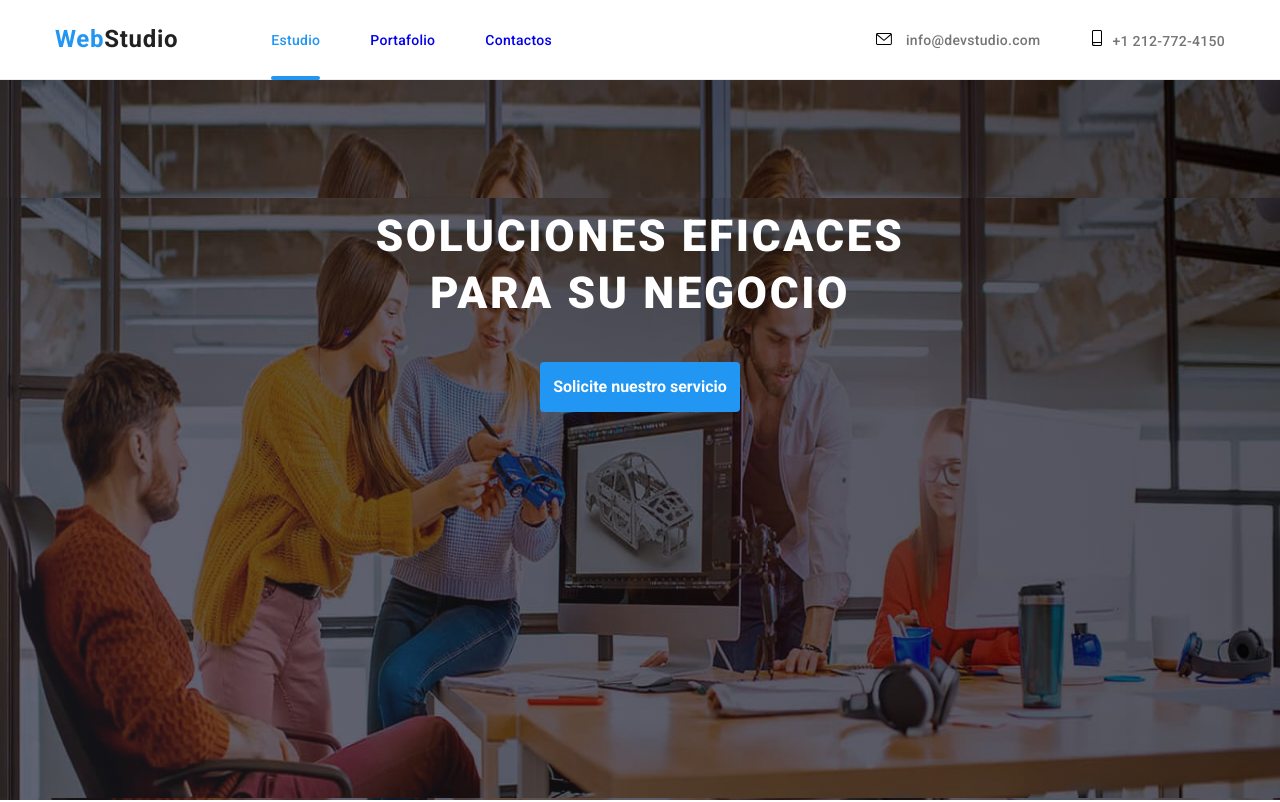
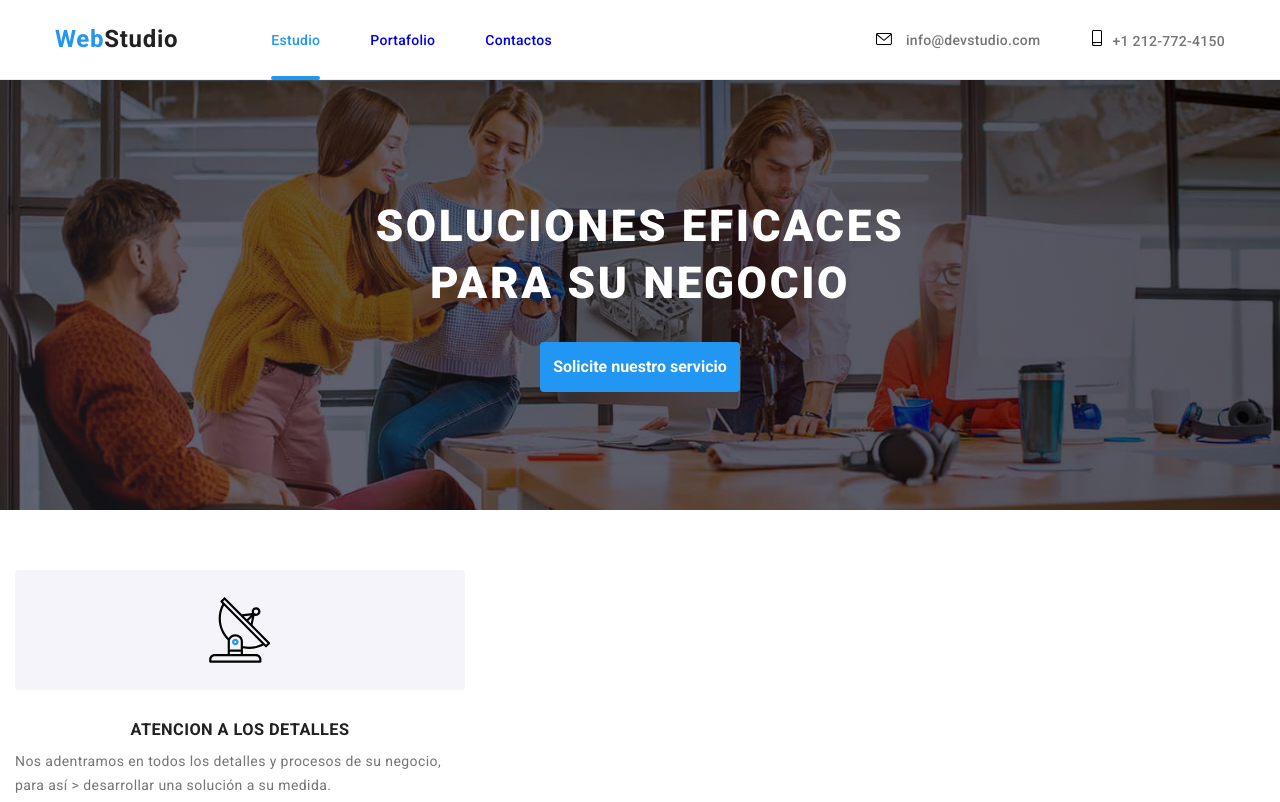
Before and after one commit to Pugli87/goit-markup-hw-08, a website: page index.html in a window 1280 px wide. Shown: the top 802 px of the page. Drawn offline with nearby package versions, Linux system fonts and the light colour scheme; files that its build step writes are made by us from their sources.

Commit message:
Update _hero.scss

```diff
--- a/sass/components/_hero.scss
+++ b/sass/components/_hero.scss
@@ -1,12 +1,16 @@
 @use '../utils/variables';
 
 .hero{
-    min-width: 480px;
-    min-height: 400px;
+    max-width: 480px;
+    margin-left: auto;
+    margin-right: auto;
     padding: 118px 0;
     text-align: center;
     background-image: linear-gradient(70deg,rgba(47, 48, 58, 0.4),rgba(3, 0, 0, 0.4)), url("../imagenes/Imagen.jpg");
-    background-size: 100% 100%;
+    //*background-size: 100% 100%;
+    background-repeat: no-repeat;
+    background-size: cover;
+    background-position: 50% 50%;
     .hero-cont{
         width: 360px;
         &__title{
@@ -34,52 +38,31 @@
             color: variables.$background-primary;
             background-color: variables.$hover-color;
         }
+    }
+}
 
-        @media (min-width: 768px){
-            width: 100%;
-        }
+@media (min-width: 768px){
 
-        @media (min-width:1200px) {
+    .hero{
+        max-width: 768px;
 
-            min-width: 100%;
-            height: 600px;
-            //padding-top: 200px;
-            //padding-bottom: 200px;
-            text-align: center;
-            background-size:100% 100%;
-            background-repeat: no-repeat;
-            background-image: linear-gradient(70deg,
-            rgba(47, 48, 58, 0.4),
-            rgba(3, 0, 0, 0.4)),
-            url("../imagenes/Imagen.jpg");
+        .hero-cont{
+            &__title{
 
-        &__title{
-            margin: 0 auto;
-            padding: 10px 32px;
-            display: block;
-            max-width: 696px;
-            margin-bottom: 30px;
-
-            color: variables.$background-primary;
-            font-weight: 900;
-            font-size: 44px;
-            line-height: 1.3;
-            letter-spacing: 0.06em;
-            text-transform: uppercase;
-        }
-
-        &__button{
-            cursor: pointer;
-            font-family: inherit;
-            border: none;
-            border-radius: 4px;
-            color: variables.$background-primary;
-            background-color: variables.$hover-color;
-            font-weight: 700;
-            font-size: 16px;
-            line-height: 30px;
-        }
-
+            }
         }
     }
 }
+
+@media (min-width: 1200px){
+    .hero{
+        max-width: 1600px;
+        .hero-cont{
+            width: 696px;
+            &__title{
+                font-size: 44px;
+            }
+        }
+    }
+
+}
```
